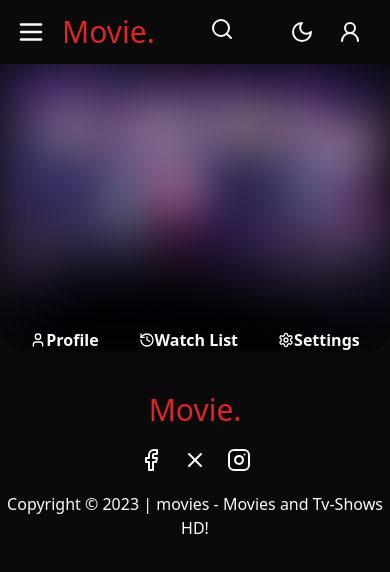
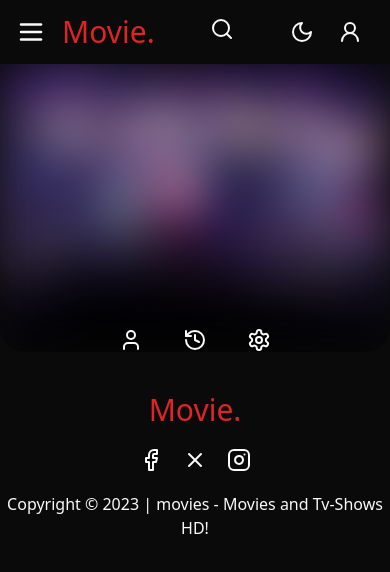
Before and after one commit to fiskryeziu/movie_app, a React (Vite) app in the folder client/: page /profile in a window 390 px wide. Shown: the top 572 px of the page. Built offline with nearby package versions, Linux system fonts and the light colour scheme; what @trpc/react-query would draw is missing.

Commit message:
profile page links style

```diff
--- a/client/src/pages/Profile.tsx
+++ b/client/src/pages/Profile.tsx
@@ -21,8 +21,10 @@ const Profile = () => {
               ].join(" ")
             }
           >
-            <User size={16} />
-            <p className="font-semibold cursor-pointer">Profile</p>
+            <User className="w-6 h-6 md:w-4 md:h-4" />
+            <p className="font-semibold cursor-pointer hidden md:block">
+              Profile
+            </p>
           </NavLink>
           <NavLink
             to={"watch-list"}
@@ -33,8 +35,10 @@ const Profile = () => {
               ].join(" ")
             }
           >
-            <History className="" size={16} />
-            <p className="font-semibold cursor-pointer">Watch List</p>
+            <History className="w-6 h-6 md:w-4 md:h-4" />
+            <p className="font-semibold cursor-pointer hidden md:block">
+              Watch List
+            </p>
           </NavLink>
           <NavLink
             to={"settings"}
@@ -45,8 +49,10 @@ const Profile = () => {
               ].join(" ")
             }
           >
-            <Settings size={16} />
-            <p className="font-semibold cursor-pointer">Settings</p>
+            <Settings className="w-6 h-6 md:w-4 md:h-4" />
+            <p className="font-semibold cursor-pointer hidden md:block">
+              Settings
+            </p>
           </NavLink>
         </div>
       </div>
```
